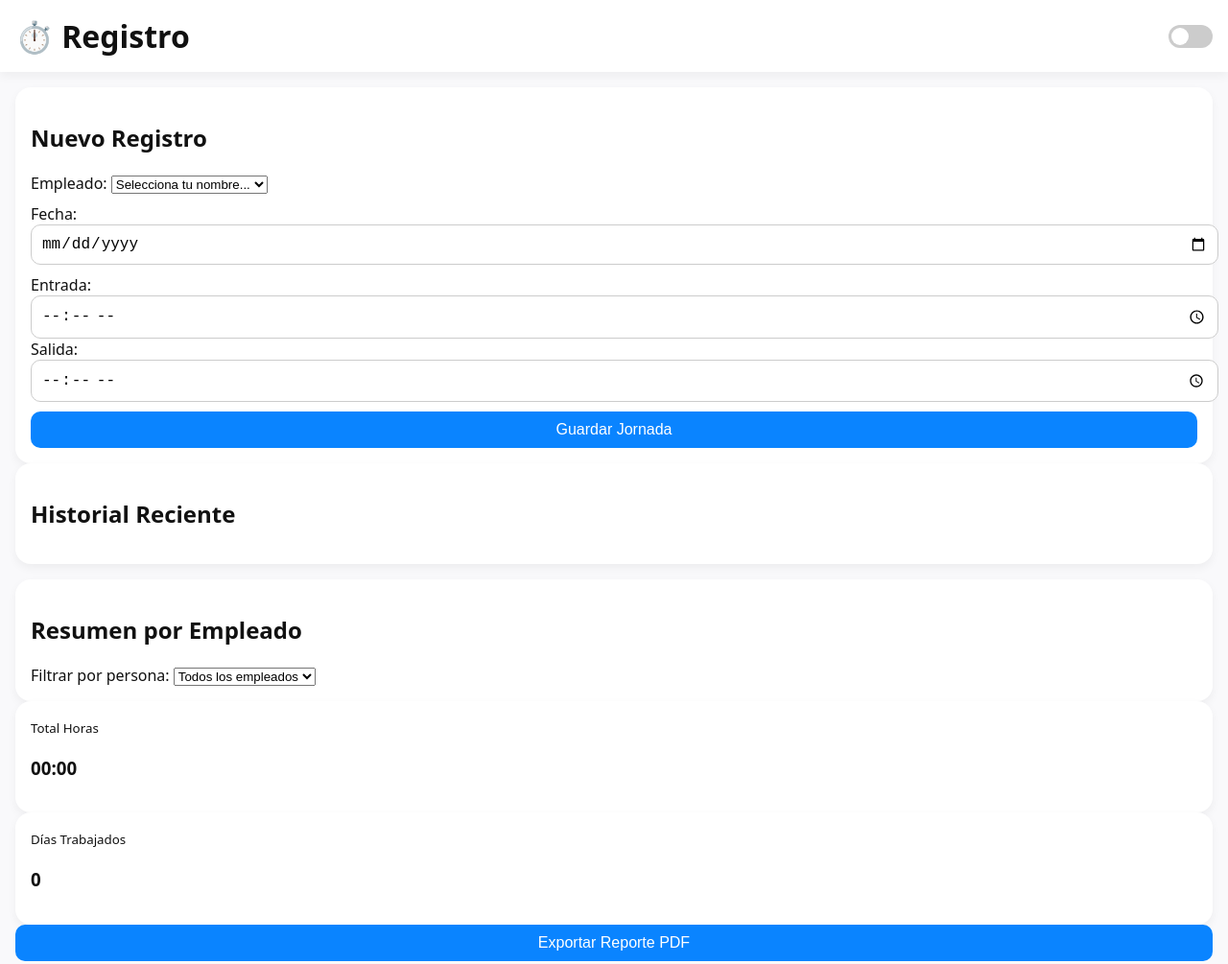
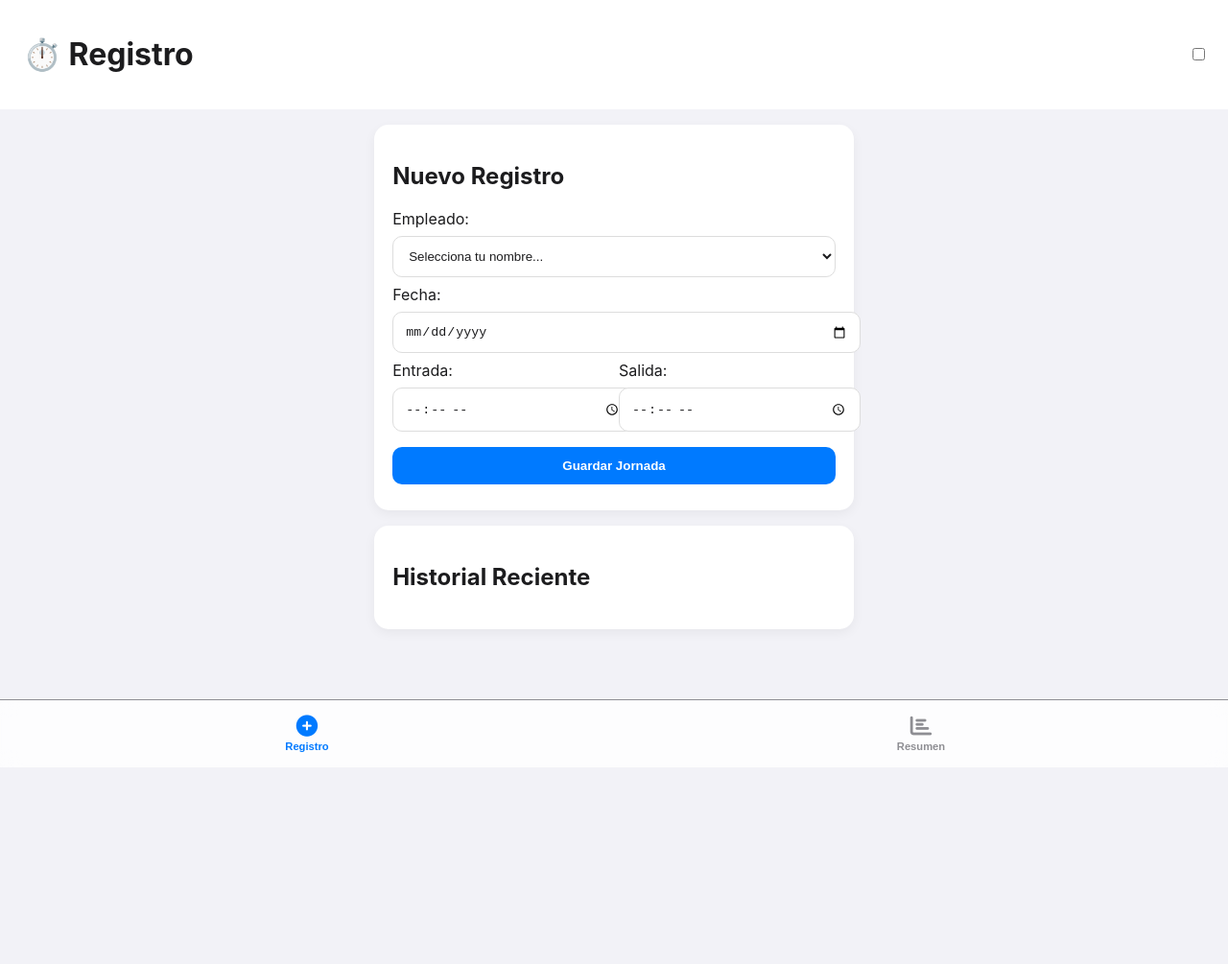
Before and after one commit to carbaviana-arch/Jornadas, a plain HTML site: page index.html in a window 1280 px wide. Shown: the top 1005 px of the page at 96% size. After the commit the page ends 800 px from the top, so only its background shows below. Drawn offline with nearby package versions, Linux system fonts and the light colour scheme.

Commit message:
Revise styles for themes and add navigation dock
Updated CSS variables for light and dark themes, adjusted styles for various elements, and added a navigation dock.

```diff
--- a/style.css
+++ b/style.css
@@ -1,115 +1,53 @@
 :root {
-  --bg: #f9f9fb;
-  --text: #111;
-  --card: #fff;
-  --primary: #0a84ff;
-  --secondary: #6b7280;
-  --radius: 16px;
-  --shadow: 0 4px 10px rgba(0,0,0,0.05);
+  --bg: #f2f2f7; --text: #1c1c1e; --card: #ffffff;
+  --primary: #007aff; --secondary: #8e8e93;
+  --dock-bg: rgba(255, 255, 255, 0.8);
 }
 
 body.dark {
-  --bg: #1c1c1e;
-  --text: #f5f5f7;
-  --card: #2c2c2e;
-  --primary: #0a84ff;
-  --secondary: #9ca3af;
-  --shadow: 0 4px 10px rgba(0,0,0,0.3);
+  --bg: #000000; --text: #ffffff; --card: #1c1c1e;
+  --dock-bg: rgba(28, 28, 30, 0.8);
 }
 
-body {
-  font-family: system-ui, sans-serif;
-  background: var(--bg);
-  color: var(--text);
-  margin: 0;
-  padding: 0;
-  transition: background 0.3s, color 0.3s;
+body { font-family: -apple-system, sans-serif; background: var(--bg); color: var(--text); margin: 0; padding-bottom: 80px; }
+
+header { padding: 1rem 1.5rem; display: flex; justify-content: space-between; align-items: center; background: var(--card); }
+
+.view { padding: 1rem; max-width: 500px; margin: 0 auto; }
+.hidden { display: none; }
+
+.card { background: var(--card); padding: 1.2rem; border-radius: 15px; margin-bottom: 1rem; box-shadow: 0 4px 12px rgba(0,0,0,0.05); }
+
+.grid-inputs { display: grid; grid-template-columns: 1fr 1fr; gap: 10px; }
+
+/* Dock de Navegación */
+.dock {
+  position: fixed; bottom: 0; width: 100%; height: 70px;
+  background: var(--dock-bg); backdrop-filter: blur(10px);
+  display: flex; justify-content: space-around; align-items: center;
+  border-top: 1px solid var(--secondary); z-index: 100;
 }
 
-header {
-  display: flex;
-  justify-content: space-between;
-  align-items: center;
-  padding: 1rem;
-  background: var(--card);
-  box-shadow: var(--shadow);
+.dock-item {
+  background: none; border: none; color: var(--secondary);
+  display: flex; flex-direction: column; align-items: center; gap: 4px; font-size: 0.7rem;
 }
 
-h1 { margin: 0; }
+.dock-item.active { color: var(--primary); }
+.dock-item i { font-size: 1.4rem; }
 
-main {
-  padding: 1rem;
-  display: grid;
-  gap: 1rem;
+/* Stats */
+.grid-resumen { display: grid; grid-template-columns: 1fr 1fr; gap: 1rem; margin-bottom: 1rem; }
+.stat-card { text-align: center; }
+.stat-card h3 { margin: 5px 0 0; font-size: 1.5rem; color: var(--primary); }
+
+#historial { list-style: none; padding: 0; }
+#historial li { display: flex; justify-content: space-between; padding: 10px 0; border-bottom: 1px solid #eee; }
+
+input, select, button {
+  width: 100%; padding: 12px; margin: 8px 0; border-radius: 10px;
+  border: 1px solid #ddd; background: var(--card); color: var(--text);
 }
 
-.card {
-  background: var(--card);
-  padding: 1rem;
-  border-radius: var(--radius);
-  box-shadow: var(--shadow);
-  transition: background 0.3s, color 0.3s;
-}
-
-form {
-  display: flex;
-  flex-direction: column;
-  gap: 10px;
-}
-
-input, button {
-  width: 100%;
-  padding: 10px;
-  border-radius: 10px;
-  border: 1px solid #ccc;
-  font-size: 1rem;
-}
-
-button {
-  background: var(--primary);
-  color: white;
-  border: none;
-  cursor: pointer;
-  transition: background 0.2s;
-}
-button:hover { background: #006edc; }
-button:active { background: #005bb5; }
-
-/* Historial */
-#historial { list-style: none; padding: 0; margin: 0; }
-#historial li {
-  display: flex;
-  justify-content: space-between;
-  align-items: center;
-  padding: 0.6rem 0;
-  border-bottom: 1px solid var(--secondary);
-}
-#historial button {
-  background: transparent;
-  color: var(--secondary);
-  border: none;
-  cursor: pointer;
-}
-
-/* Switch de modo oscuro */
-.switch { position: relative; display: inline-block; width: 46px; height: 24px; }
-.switch input { opacity: 0; width: 0; height: 0; }
-.slider {
-  position: absolute;
-  cursor: pointer;
-  top: 0; left: 0; right: 0; bottom: 0;
-  background-color: #ccc;
-  transition: .4s;
-  border-radius: 24px;
-}
-.slider:before {
-  position: absolute;
-  content: "";
-  height: 18px; width: 18px;
-  left: 3px; bottom: 3px;
-  background-color: white;
-  transition: .4s;
-  border-radius: 50%;
-}
-input:checked + .slider { background-color: var(--primary); }
-input:checked + .slider:before { transform: translateX(22px); }
+button { background: var(--primary); color: white; border: none; font-weight: bold; }
+.btn-secondary { background: var(--secondary); }
```
